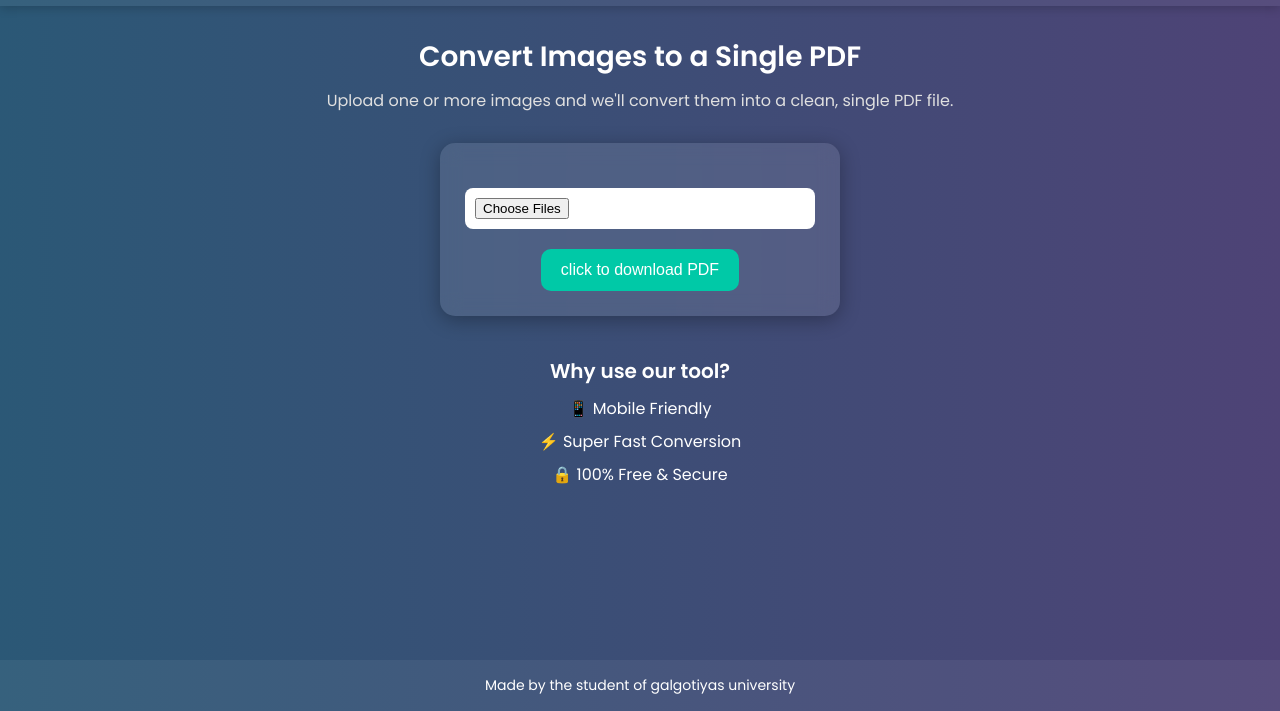
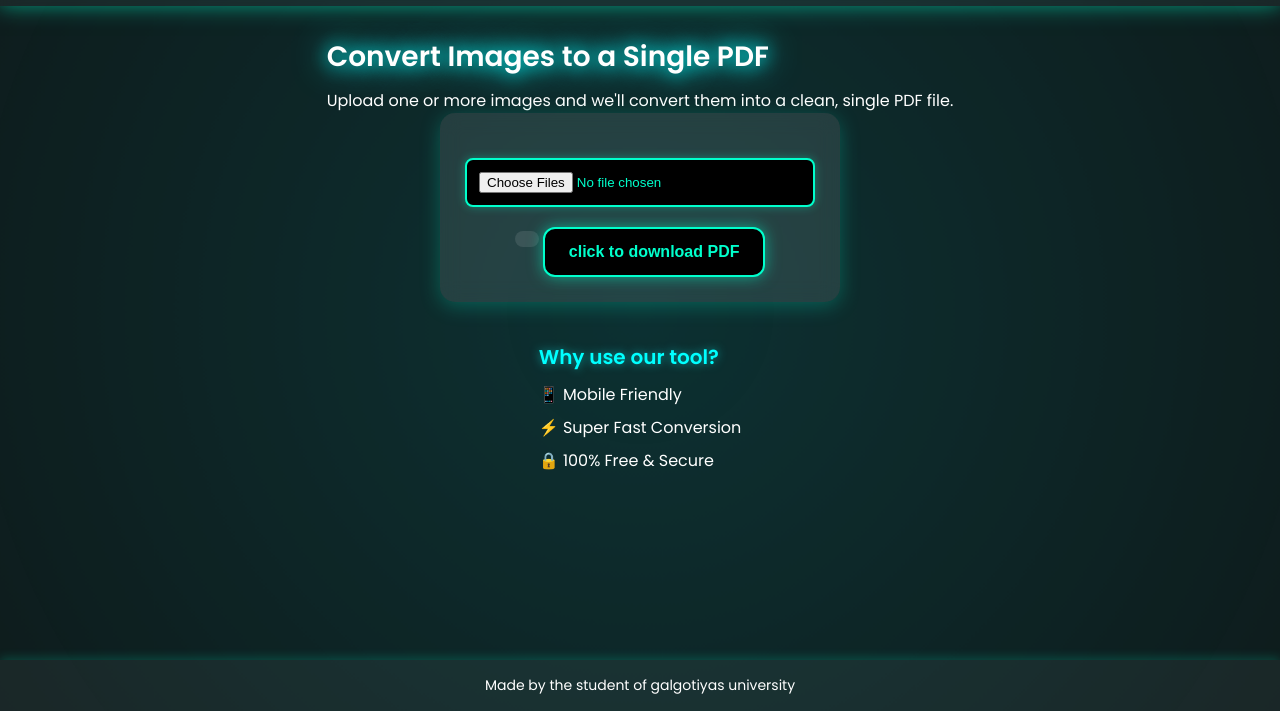
Before and after one commit to Anshtyagi747/image-to-pdf, a plain HTML site: page templates/index.html in a window 1280 px wide. Shown: the part 89-800 px from the top of the page. Drawn offline with Linux system fonts and the light colour scheme.

Commit message:
Update style.css

```diff
--- a/static/style.css
+++ b/static/style.css
@@ -6,20 +6,40 @@
 
 body {
   font-family: 'Poppins', sans-serif;
-    background: linear-gradient(to right, #2b5876, #4e4376);
+  background: #0f0f0f;
   color: white;
   min-height: 100vh;
   display: flex;
   flex-direction: column;
+  position: relative;
+  overflow-x: hidden;
+}
+
+.glow-bg {
+  position: fixed;
+  top: -50%;
+  left: -50%;
+  width: 200%;
+  height: 200%;
+  background: radial-gradient(circle at center, #00f7ff33, transparent 70%);
+  animation: bgPulse 8s infinite ease-in-out;
+  z-index: 0;
+}
+
+@keyframes bgPulse {
+  0%, 100% { transform: scale(1); opacity: 0.5; }
+  50% { transform: scale(1.2); opacity: 0.8; }
 }
 
 header {
-    background-color: rgba(255, 255, 255, 0.05);
+  background: rgba(255, 255, 255, 0.05);
   padding: 20px;
   text-align: center;
   font-size: 24px;
   font-weight: 600;
-    box-shadow: 0 2px 10px rgba(0,0,0,0.2);
+  backdrop-filter: blur(8px);
+  box-shadow: 0 0 20px #00ffcc88;
+  z-index: 1;
 }
 
 main {
@@ -28,21 +48,20 @@
   display: flex;
   flex-direction: column;
   align-items: center;
-  }
-
-  .hero {
-    text-align: center;
-    margin-bottom: 30px;
+  position: relative;
+  z-index: 1;
 }
 
 .hero h1 {
   font-size: 28px;
   margin-bottom: 10px;
+  text-shadow: 0 0 10px #0ff, 0 0 20px #0ff;
+  animation: pulse 3s infinite ease-in-out;
 }
 
-  .hero p {
-    font-size: 16px;
-    color: #e0e0e0;
+@keyframes pulse {
+  0%, 100% { text-shadow: 0 0 10px #0ff, 0 0 20px #0ff; }
+  50% { text-shadow: 0 0 20px #0ff, 0 0 40px #0ff; }
 }
 
 .upload-box {
@@ -50,7 +69,7 @@
   padding: 25px;
   border-radius: 15px;
   backdrop-filter: blur(10px);
-    box-shadow: 0 4px 20px rgba(0,0,0,0.3);
+  box-shadow: 0 4px 20px #00c9a755;
   width: 100%;
   max-width: 400px;
   text-align: center;
@@ -60,34 +79,45 @@
 input[type="file"] {
   margin: 20px 0;
   width: 100%;
-    padding: 10px;
-    background: #ffffff;
-    border: none;
+  padding: 12px;
+  background: #000000;
+  border: 2px solid #00ffcc;
   border-radius: 8px;
-  }
-
-  button {
-    background-color: #00c9a7;
-    border: none;
-    padding: 12px 20px;
-    border-radius: 10px;
-    font-size: 16px;
-    color: white;
-    cursor: pointer;
+  font-weight: 500;
+  color: #00ffcc;
+  box-shadow: 0 0 10px #00ffcc55;
   transition: 0.3s ease;
 }
 
-  button:hover {
-    background-color: #008f79;
+input[type="file"]:hover {
+  box-shadow: 0 0 20px #00ffcc;
 }
 
-  .features {
-    text-align: center;
+.glow-btn {
+  background: #000;
+  border: 2px solid #00ffcc;
+  color: #00ffcc;
+  padding: 14px 24px;
+  border-radius: 12px;
+  font-size: 16px;
+  cursor: pointer;
+  font-weight: 600;
+  box-shadow: 0 0 15px #00ffcc88;
+  transition: all 0.3s ease-in-out;
+}
+
+.glow-btn:hover {
+  background: #00ffcc;
+  color: #000;
+  box-shadow: 0 0 25px #00ffcc;
+  transform: scale(1.05);
 }
 
 .features h3 {
   margin-bottom: 10px;
   font-size: 20px;
+  color: #00ffff;
+  text-shadow: 0 0 10px #00ffff88;
 }
 
 .features ul {
@@ -97,6 +127,23 @@
 
 .features li {
   margin: 8px 0;
+  animation: fadeInUp 1s ease forwards;
+  opacity: 0;
+}
+
+.features li:nth-child(1) { animation-delay: 0.2s; }
+.features li:nth-child(2) { animation-delay: 0.4s; }
+.features li:nth-child(3) { animation-delay: 0.6s; }
+
+@keyframes fadeInUp {
+  to {
+    opacity: 1;
+    transform: translateY(0);
+  }
+  from {
+    opacity: 0;
+    transform: translateY(20px);
+  }
 }
 
 footer {
@@ -104,4 +151,23 @@
   padding: 15px;
   background: rgba(255, 255, 255, 0.05);
   font-size: 14px;
+  box-shadow: 0 -2px 10px #00ffcc33;
+  z-index: 1;
 }
+
+.file-count {
+  color: #00ffcc;
+  font-weight: 600;
+  font-size: 15px;
+  background: rgba(255, 255, 255, 0.1);
+  padding: 8px 12px;
+  border-radius: 10px;
+  display: inline-block;
+  margin-bottom: 10px;
+  animation: fadeIn 0.5s ease-in-out;
+}
+
+@keyframes fadeIn {
+  from { opacity: 0; transform: translateY(-10px); }
+  to { opacity: 1; transform: translateY(0); }
+}
```
Lines whose indentation alone changed are shown as unchanged.
